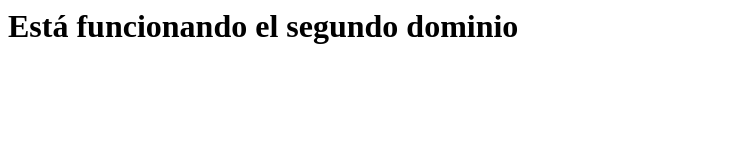
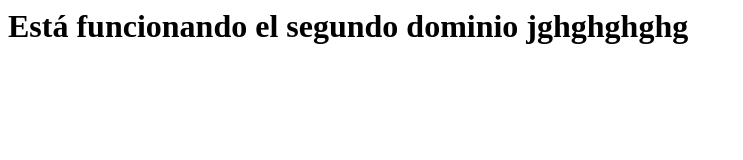
Before and after one commit to mabelvalle/Mabel, a plain HTML site: page public_html/index.html in a window 1280 px wide. Shown: the whole page, without its empty margins (0-743 px from the left). Drawn offline with Linux system fonts and the light colour scheme.

Commit message:
commit mabel

```diff
--- a/public_html/index.html
+++ b/public_html/index.html
@@ -4,7 +4,7 @@
 </head>
 <body>
 <h1>
-Está funcionando el segundo dominio
+Está funcionando el segundo dominio jghghghghg
 </h1>
 </body>
 </html>
```
